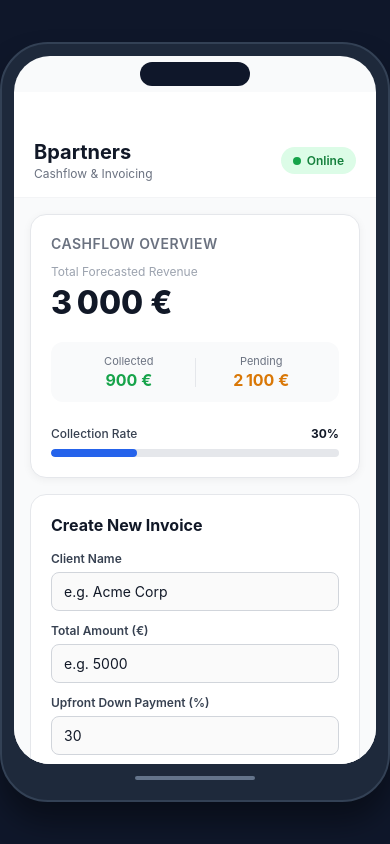
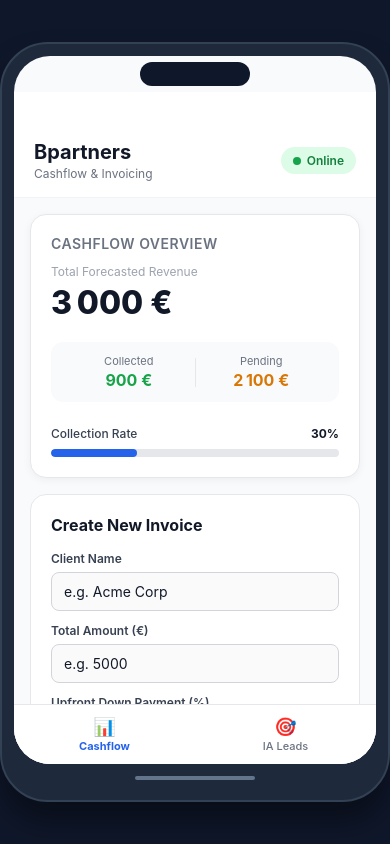
Before and after one commit to tahiry-dev/bpartners-mobile-poc, a React Native app: screen / in a window 390 px wide. Built offline with nearby package versions, Linux system fonts and the light colour scheme; what @react-pdf/renderer would draw is missing.

Commit message:
feat(navigation): add bottom tab navigation for Cashflow and IA Lead Matcher modules

```diff
--- a/App.js
+++ b/App.js
@@ -1,4 +1,4 @@
-import React from 'react';
+import React, { useState } from 'react';
 import { StyleSheet, View, ScrollView } from 'react-native';
 import { Provider } from 'react-redux';
 import { store } from './src/store';
@@ -7,13 +7,21 @@ import { Header } from './src/components/Header';
 import { CashflowChart } from './src/components/CashflowChart';
 import { InvoiceForm } from './src/components/InvoiceForm';
 import { InvoiceList } from './src/components/InvoiceList';
+import { LeadMatcher } from './src/components/LeadMatcher';
+import { BottomTabs } from './src/components/BottomTabs';
 
 export default function App() {
+  const [activeTab, setActiveTab] = useState('cashflow');
+
   return (
     <Provider store={store}>
       <MobileContainer>
         <View style={styles.container}>
           <Header />
+
+          {/* Tab Content */}
+          <View style={styles.content}>
+            {activeTab === 'cashflow' ? (
               <ScrollView
                 showsVerticalScrollIndicator={false}
                 contentContainerStyle={styles.scrollContent}
@@ -22,6 +30,13 @@ export default function App() {
                 <InvoiceForm />
                 <InvoiceList />
               </ScrollView>
+            ) : (
+              <LeadMatcher />
+            )}
+          </View>
+
+          {/* Bottom Navigation Menu */}
+          <BottomTabs activeTab={activeTab} setActiveTab={setActiveTab} />
         </View>
       </MobileContainer>
     </Provider>
@@ -33,6 +48,9 @@ const styles = StyleSheet.create({
     flex: 1,
     backgroundColor: '#F9FAFB',
   },
+  content: {
+    flex: 1,
+  },
   scrollContent: {
     paddingBottom: 24,
   },
--- /dev/null
+++ b/src/components/BottomTabs.tsx
@@ -0,0 +1,77 @@
+import React from 'react';
+import { View, Text, TouchableOpacity, StyleSheet } from 'react-native';
+
+interface BottomTabsProps {
+  activeTab: 'cashflow' | 'leads';
+  setActiveTab: (tab: 'cashflow' | 'leads') => void;
+}
+
+export const BottomTabs: React.FC<BottomTabsProps> = ({ activeTab, setActiveTab }) => {
+  return (
+    <View style={styles.container}>
+      {/* Cashflow Tab */}
+      <TouchableOpacity
+        activeOpacity={0.7}
+        style={styles.tab}
+        onPress={() => setActiveTab('cashflow')}
+      >
+        <Text style={styles.icon}>📊</Text>
+        <Text
+          style={[
+            styles.label,
+            activeTab === 'cashflow' && styles.activeLabel,
+          ]}
+        >
+          Cashflow
+        </Text>
+      </TouchableOpacity>
+
+      {/* IA Leads Tab */}
+      <TouchableOpacity
+        activeOpacity={0.7}
+        style={styles.tab}
+        onPress={() => setActiveTab('leads')}
+      >
+        <Text style={styles.icon}>🎯</Text>
+        <Text
+          style={[
+            styles.label,
+            activeTab === 'leads' && styles.activeLabel,
+          ]}
+        >
+          IA Leads
+        </Text>
+      </TouchableOpacity>
+    </View>
+  );
+};
+
+const styles = StyleSheet.create({
+  container: {
+    flexDirection: 'row',
+    height: 60,
+    backgroundColor: '#FFFFFF',
+    borderTopWidth: 1,
+    borderTopColor: '#E5E7EB',
+    justifyContent: 'space-around',
+    alignItems: 'center',
+  },
+  tab: {
+    flex: 1,
+    alignItems: 'center',
+    justifyContent: 'center',
+  },
+  icon: {
+    fontSize: 18,
+    marginBottom: 2,
+  },
+  label: {
+    fontSize: 11,
+    fontWeight: '500',
+    color: '#6B7280',
+  },
+  activeLabel: {
+    color: '#2563EB',
+    fontWeight: '700',
+  },
+});
--- /dev/null
+++ b/src/components/LeadMatcher.tsx
@@ -0,0 +1,114 @@
+import React, { useState } from 'react';
+import { View, Text, TextInput, TouchableOpacity, StyleSheet, ScrollView } from 'react-native';
+
+export const LeadMatcher: React.FC = () => {
+  const [trade, setTrade] = useState('Plomberie');
+  const [location, setLocation] = useState('Paris 11e');
+  const [isSearching, setIsSearching] = useState(false);
+
+  const handleSearchLeads = () => {
+    setIsSearching(true);
+    // Logique d'analyse IA à venir
+    setTimeout(() => {
+      setIsSearching(false);
+    }, 1000);
+  };
+
+  return (
+    <ScrollView showsVerticalScrollIndicator={false} contentContainerStyle={styles.container}>
+      <View style={styles.card}>
+        <Text style={styles.title}>🎯 IA Lead Matcher</Text>
+        <Text style={styles.subtitle}>
+          Trouvez et qualifiez les meilleurs chantiers et prospects pour votre activité.
+        </Text>
+
+        <View style={styles.inputGroup}>
+          <Text style={styles.label}>Métier / Corps d'état</Text>
+          <TextInput
+            style={styles.input}
+            value={trade}
+            onChangeText={setTrade}
+            placeholder="e.g. Plomberie, Électricité..."
+          />
+        </View>
+
+        <View style={styles.inputGroup}>
+          <Text style={styles.label}>Zone géographique</Text>
+          <TextInput
+            style={styles.input}
+            value={location}
+            onChangeText={setLocation}
+            placeholder="e.g. Bordeaux, Lyon..."
+          />
+        </View>
+
+        <TouchableOpacity
+          activeOpacity={0.8}
+          style={styles.button}
+          onPress={handleSearchLeads}
+        >
+          <Text style={styles.buttonText}>
+            {isSearching ? 'Analyse IA en cours...' : 'Rechercher des prospects'}
+          </Text>
+        </TouchableOpacity>
+      </View>
+    </ScrollView>
+  );
+};
+
+const styles = StyleSheet.create({
+  container: {
+    paddingBottom: 24,
+  },
+  card: {
+    backgroundColor: '#FFFFFF',
+    marginHorizontal: 16,
+    marginTop: 16,
+    padding: 20,
+    borderRadius: 16,
+    borderWidth: 1,
+    borderColor: '#E5E7EB',
+  },
+  title: {
+    fontSize: 18,
+    fontWeight: '700',
+    color: '#111827',
+  },
+  subtitle: {
+    fontSize: 12,
+    color: '#6B7280',
+    marginTop: 4,
+    marginBottom: 16,
+  },
+  inputGroup: {
+    marginBottom: 12,
+  },
+  label: {
+    fontSize: 12,
+    fontWeight: '600',
+    color: '#374151',
+    marginBottom: 6,
+  },
+  input: {
+    borderWidth: 1,
+    borderColor: '#D1D5DB',
+    borderRadius: 8,
+    paddingHorizontal: 12,
+    paddingVertical: 10,
+    fontSize: 14,
+    color: '#111827',
+    backgroundColor: '#FAFAFA',
+  },
+  button: {
+    marginTop: 8,
+    backgroundColor: '#2563EB',
+    paddingVertical: 12,
+    borderRadius: 8,
+    alignItems: 'center',
+  },
+  buttonText: {
+    color: '#FFFFFF',
+    fontSize: 14,
+    fontWeight: '600',
+  },
+});
```
Lines whose indentation alone changed are shown as unchanged.
